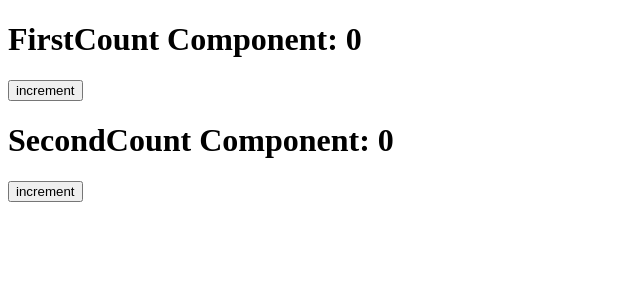
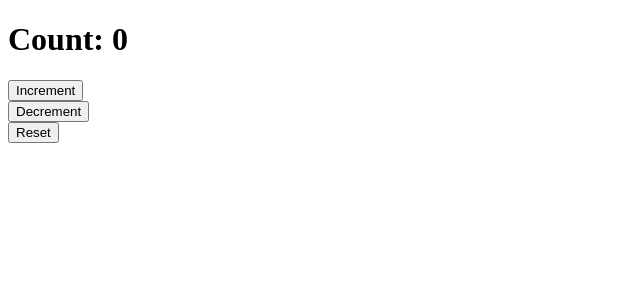
Before and after one commit to jieun-107/react-study, a React (Vite) app: page / in a window 1280 px wide. Shown: the top 300 px of the page, without its empty margins (0-640 px from the left). Built offline with nearby package versions, Linux system fonts and the light colour scheme.

Commit message:
카운터 앱 만들기

```diff
--- a/src/App.tsx
+++ b/src/App.tsx
@@ -8,6 +8,7 @@
 import Ex06 from "./components/section6/Ex06";
 import FirstCount from "./components/section6/FirstCount";
 import SecondCount from "./components/section6/SecondCount";
+import Count from "./components/section6/Count";
 
 export default function App() {
   // 상태 끌어올리기 패턴 : 부모 컴포넌트에서 공통 상태와 업데이트 함수를 정의하여 자식 컴포넌트에 전달
@@ -25,8 +26,9 @@
       {/* <Ex04/> */}
       {/* <Ex05 /> */}
       {/* <Ex06 /> */}
-      <FirstCount count={count} handleIncrement={handleIncrement} />
-      <SecondCount count={count} handleIncrement={handleIncrement} />
+      {/* <FirstCount count={count} handleIncrement={handleIncrement} />
+      <SecondCount count={count} handleIncrement={handleIncrement} /> */}
+      <Count />
     </>
   );
 }
--- /dev/null
+++ b/src/components/section6/Count.tsx
@@ -0,0 +1,22 @@
+import { useState } from "react";
+import CountDisplay from "./CountDisplay";
+import CountButton from "./CountButton";
+
+export default function Count() {
+  const [count, setCount] = useState(0);
+  const handleIncrement = () => {
+    setCount((count) => count + 1)
+  }
+  const handleDecrement = () => {
+    setCount((count) => count - 1)
+  }
+  const handleReset = () => {
+    setCount(0);
+  }
+  return (
+    <>
+      <CountDisplay count={count} />
+      <CountButton handleIncrement={handleIncrement} handleDecrement={handleDecrement} handleReset={handleReset}  />
+    </>
+  )
+}
--- /dev/null
+++ b/src/components/section6/CountButton.tsx
@@ -0,0 +1,19 @@
+export default function CountButton({
+  handleIncrement,
+  handleDecrement,
+  handleReset
+}: {
+  handleIncrement: () => void;
+  handleDecrement: () => void;
+  handleReset: () => void;
+}) {
+  return (
+    <>
+      <button onClick={handleIncrement}>Increment</button>
+      <br />
+      <button onClick={handleDecrement}>Decrement</button>
+      <br />
+      <button onClick={handleReset}>Reset</button>
+    </>
+  )
+}
--- /dev/null
+++ b/src/components/section6/CountDisplay.tsx
@@ -0,0 +1,7 @@
+export default function CountDisplay({count}: { count: number; }) {
+  return (
+    <>
+      <h1>Count: {count}</h1>
+    </>
+  )
+}
```
